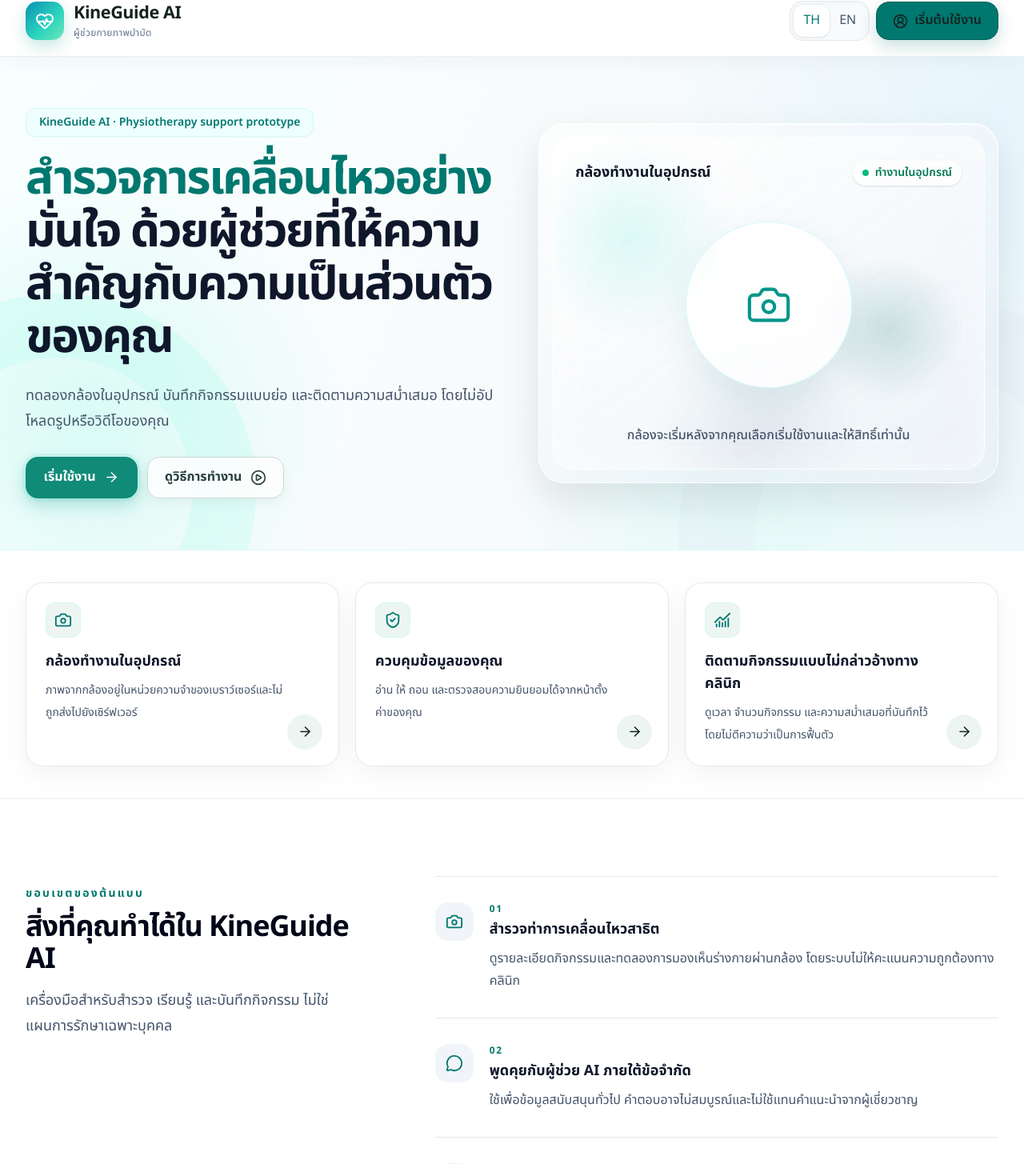
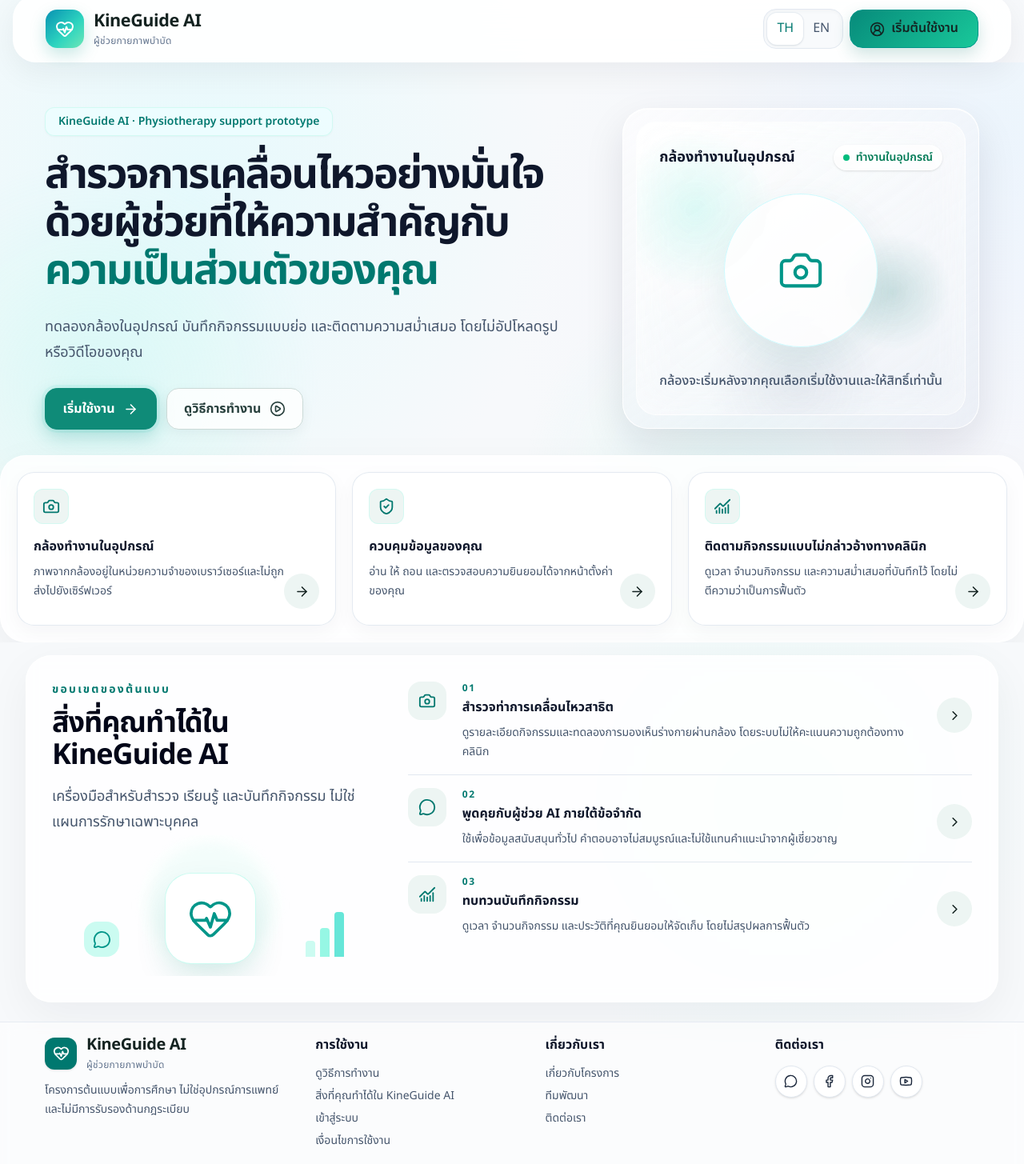
Before and after one commit to err0r4o4-dev/kineguide-ai, a React (Vite) app in the folder apps/web/: page / in a window 1280 px wide. Shown: the part 18-1473 px from the top of the page at 80% size. Built offline with nearby package versions, Linux system fonts and the light colour scheme; no server answers.

Commit message:
feat: implement landing page layout and public header component

```diff
--- a/apps/web/src/components/layout/PublicHeader.tsx
+++ b/apps/web/src/components/layout/PublicHeader.tsx
@@ -10,14 +10,14 @@
   const { t } = useTranslation()
   const auth = useAuth()
   return (
-    <header className="sticky top-0 z-40 border-b border-slate-200/70 bg-white/95 shadow-[0_6px_24px_rgb(15_23_42_/_4%)] backdrop-blur-lg">
+    <header className="sticky top-0 z-40 px-2 pt-2 sm:px-4 sm:pt-3">
       <a
         className="fixed left-4 top-3 z-50 -translate-y-24 rounded-lg bg-white px-4 py-2 font-semibold text-teal-800 shadow-lg transition-transform focus:translate-y-0"
         href="#main-content"
       >
         {t('common.skip')}
       </a>
-      <div className="mx-auto flex min-h-[4.75rem] max-w-7xl items-center justify-between gap-3 px-4 sm:min-h-[5.5rem] sm:gap-4 sm:px-6 lg:px-8">
+      <div className="mx-auto flex min-h-[4.75rem] max-w-[90rem] items-center justify-between gap-3 rounded-[1.4rem] border border-white/80 bg-white/90 px-4 shadow-[0_12px_38px_rgb(15_23_42_/_6%)] backdrop-blur-xl sm:min-h-[5.25rem] sm:gap-4 sm:rounded-[1.8rem] sm:px-7 lg:px-10">
         <span className="sm:hidden">
           <Brand compact prominent />
         </span>
@@ -28,7 +28,7 @@
           <LanguageButton appearance="public" />
           <Link
             aria-label={t('nav.getStarted')}
-            className="inline-flex min-h-11 items-center justify-center gap-2 whitespace-nowrap rounded-xl border border-teal-800 bg-teal-700 px-3 font-semibold text-white no-underline shadow-[0_8px_20px_rgb(15_118_110_/_22%)] transition-colors hover:bg-teal-800 sm:min-h-12 sm:rounded-2xl sm:px-5"
+            className="inline-flex min-h-11 items-center justify-center gap-2 whitespace-nowrap rounded-xl border border-teal-600 bg-[linear-gradient(135deg,#078b7b,#19c89a)] px-3 font-semibold text-white no-underline shadow-[0_8px_20px_rgb(15_118_110_/_20%)] transition-[filter,translate] hover:brightness-95 sm:min-h-12 sm:rounded-2xl sm:px-6"
             to={auth.user ? '/app' : '/register'}
           >
             <CircleUserRound aria-hidden="true" size={19} />
--- a/apps/web/src/lib/i18n.ts
+++ b/apps/web/src/lib/i18n.ts
@@ -147,9 +147,8 @@
     eyebrow: 'KineGuide AI · Physiotherapy support prototype',
     title:
       'สำรวจการเคลื่อนไหวอย่างมั่นใจ ด้วยผู้ช่วยที่ให้ความสำคัญกับความเป็นส่วน\u2060ตัวของคุณ',
-    titleAccent: 'สำรวจการเคลื่อนไหวอย่าง',
-    titleRest:
-      'มั่นใจ ด้วยผู้ช่วยที่ให้ความสำคัญกับความเป็นส่วน\u2060ตัวของคุณ',
+    titleAccent: 'ความเป็นส่วน\u2060ตัวของคุณ',
+    titleRest: 'สำรวจการเคลื่อนไหวอย่างมั่นใจ ด้วยผู้ช่วยที่ให้ความสำคัญกับ',
     subtitle:
       'ทดลองกล้องในอุปกรณ์ บันทึกกิจกรรมแบบย่อ และติดตามความสม่ำเสมอ โดยไม่อัปโหลดรูปหรือวิดีโอของคุณ',
     start: 'เริ่มใช้งาน',
@@ -222,6 +221,16 @@
     finalAction: 'สร้างบัญชีเพื่อเริ่มต้น',
     footerNav: 'ข้อมูลส่วนท้ายเว็บไซต์',
     footerHow: 'ขั้นตอนการใช้งาน',
+    footerUsage: 'การใช้งาน',
+    footerTerms: 'เงื่อนไขการใช้งาน',
+    footerAbout: 'เกี่ยวกับเรา',
+    footerProject: 'เกี่ยวกับโครงการ',
+    footerTeam: 'ทีมพัฒนา',
+    footerContact: 'ติดต่อเรา',
+    footerSocial: 'ติดต่อเรา',
+    footerChannels: 'ช่องทางโซเชียลมีเดียของ KineGuide AI',
+    footerCopyright: '© 2026 KineGuide AI. All rights reserved.',
+    footerPrivacyNote: 'ความเป็นส่วนตัวของคุณ คือสิ่งสำคัญที่สุดของเรา',
     footer:
       'โครงการต้นแบบเพื่อการศึกษา ไม่ใช่อุปกรณ์การแพทย์และไม่มีการรับรองด้านกฎระเบียบ'
   },
@@ -907,8 +916,8 @@
     features: 'Features',
     eyebrow: 'KineGuide AI · Physiotherapy support prototype',
     title: 'Explore movement confidently with support that values your privacy',
-    titleAccent: 'Explore movement with',
-    titleRest: 'confidence and privacy-first support',
+    titleAccent: 'privacy-first support',
+    titleRest: 'Explore movement confidently with',
     subtitle:
       'Try an on-device camera flow, save minimal activity summaries, and track consistency without uploading photos or video.',
     start: 'Get started',
@@ -981,6 +990,16 @@
     finalAction: 'Create an account to begin',
     footerNav: 'Website footer information',
     footerHow: 'Getting started',
+    footerUsage: 'Using KineGuide',
+    footerTerms: 'Terms of use',
+    footerAbout: 'About us',
+    footerProject: 'About the project',
+    footerTeam: 'Development team',
+    footerContact: 'Contact us',
+    footerSocial: 'Follow us',
+    footerChannels: 'KineGuide AI social channels',
+    footerCopyright: '© 2026 KineGuide AI. All rights reserved.',
+    footerPrivacyNote: 'Your privacy is our highest priority',
     footer:
       'Educational prototype only. It is not a medical device and has no regulatory certification.'
   },
--- a/apps/web/src/routes/LandingPage.tsx
+++ b/apps/web/src/routes/LandingPage.tsx
@@ -2,9 +2,14 @@
   ArrowRight,
   Camera,
   ChartNoAxesCombined,
+  ChevronRight,
   CirclePlay,
+  Facebook,
+  HeartPulse,
+  Instagram,
   MessageCircle,
-  ShieldCheck
+  ShieldCheck,
+  Youtube
 } from 'lucide-react'
 import { useEffect } from 'react'
 import { useTranslation } from 'react-i18next'
@@ -70,32 +75,24 @@
   ]
 
   return (
-    <div className="min-h-screen overflow-hidden bg-kg-canvas">
+    <div className="kg-landing-page min-h-screen overflow-hidden bg-kg-canvas">
       <PublicHeader />
       <main id="main-content">
-        <section className="kg-landing-hero relative isolate overflow-hidden border-b border-teal-100/70">
-          <div
-            aria-hidden="true"
-            className="absolute -left-44 bottom-[-11rem] -z-10 size-[31rem] rounded-full border-[5rem] border-teal-200/20"
-          />
-          <div
-            aria-hidden="true"
-            className="absolute -right-44 bottom-[-18rem] -z-10 size-[38rem] rounded-full border-[6rem] border-slate-200/30"
-          />
-          <div className="mx-auto grid max-w-7xl items-center gap-10 px-4 py-12 sm:px-6 sm:py-14 lg:grid-cols-[1.04fr_0.96fr] lg:gap-14 lg:px-8 lg:py-12">
-            <div className="lg:py-4">
+        <section className="kg-landing-hero relative isolate overflow-hidden">
+          <div className="mx-auto grid max-w-[90rem] items-center gap-10 px-5 pb-8 pt-12 sm:px-8 sm:pb-10 sm:pt-14 lg:grid-cols-[1fr_auto] lg:gap-16 lg:px-14 lg:pb-6 lg:pt-12">
+            <div className="min-w-0 lg:py-2">
               <p className="inline-flex min-h-9 items-center rounded-xl border border-teal-100/80 bg-cyan-50/80 px-4 text-sm font-semibold text-teal-700 shadow-sm shadow-teal-900/[0.03]">
                 {t('landing.eyebrow')}
               </p>
               <h1
                 aria-label={t('landing.title')}
-                className="mt-5 max-w-3xl text-[2.25rem] font-bold leading-[1.13] tracking-[-0.04em] sm:text-5xl lg:text-[3.65rem]"
+                className="mt-5 max-w-3xl text-[2.25rem] font-bold leading-[1.15] tracking-[-0.04em] sm:text-5xl lg:text-[2.6rem] xl:text-[3.25rem]"
               >
+                <span className="block text-slate-900">
+                  {t('landing.titleRest')}
+                </span>
                 <span className="block text-teal-700">
                   {t('landing.titleAccent')}
-                </span>
-                <span className="block text-slate-900">
-                  {t('landing.titleRest')}
                 </span>
               </h1>
               <p className="mt-6 max-w-2xl text-base leading-8 text-slate-600 sm:text-lg">
@@ -115,9 +112,9 @@
 
             <aside
               aria-labelledby="camera-preview-title"
-              className="kg-landing-camera-panel p-3 sm:p-4"
+              className="kg-landing-camera-panel mx-auto w-full max-w-[27rem] p-3 sm:p-4 xl:max-w-[32rem]"
             >
-              <div className="kg-landing-camera-screen flex aspect-[1.3/1] min-h-[23rem] flex-col rounded-[1.6rem] border border-white/80 p-5 sm:min-h-[26rem] sm:p-7">
+              <div className="kg-landing-camera-screen flex aspect-[1.12/1] min-h-[22rem] flex-col rounded-[1.6rem] border border-white/80 p-5 sm:p-7">
                 <div className="flex flex-wrap items-center justify-between gap-3">
                   <h2
                     className="text-lg font-bold text-slate-900"
@@ -134,7 +131,7 @@
                   </span>
                 </div>
                 <div className="grid flex-1 place-items-center py-5">
-                  <span className="grid size-40 place-items-center rounded-full border border-cyan-100 bg-white/85 text-teal-600 shadow-[0_18px_45px_rgb(15_118_110_/_10%)] sm:size-52">
+                  <span className="grid size-40 place-items-center rounded-full border border-cyan-100 bg-white/85 text-teal-600 shadow-[0_18px_45px_rgb(15_118_110_/_10%)] sm:size-48">
                     <Camera aria-hidden="true" size={58} strokeWidth={1.7} />
                   </span>
                 </div>
@@ -144,29 +141,31 @@
               </div>
             </aside>
           </div>
-        </section>
-
-        <section
-          aria-labelledby="features-title"
-          className="border-b border-slate-200/80 bg-white py-8 sm:py-10"
+          <div
+            className="mx-auto max-w-[90rem] rounded-[1.75rem] border border-white/80 bg-white/85 p-4 shadow-[0_18px_55px_rgb(15_23_42_/_5%)] backdrop-blur-sm sm:p-5 lg:rounded-[2rem]"
             id="features"
           >
             <h2 className="sr-only" id="features-title">
               {t('landing.features')}
             </h2>
-          <div className="mx-auto grid max-w-7xl gap-4 px-4 sm:px-6 md:grid-cols-3 lg:gap-5 lg:px-8">
+            <div
+              aria-labelledby="features-title"
+              className="grid gap-4 md:grid-cols-3 lg:gap-5"
+            >
               {features.map(({ icon: Icon, title, body, href }) => (
                 <article
-                className="group relative min-h-48 rounded-[1.35rem] border border-slate-200 bg-white p-6 pr-16 shadow-[0_10px_32px_rgb(15_23_42_/_5%)] transition-[transform,border-color,box-shadow] hover:-translate-y-0.5 hover:border-teal-200 hover:shadow-[0_16px_38px_rgb(15_23_42_/_8%)]"
+                  className="group relative min-h-48 rounded-[1.35rem] border border-slate-200/90 bg-white/95 p-5 pr-14 shadow-[0_8px_24px_rgb(15_23_42_/_4%)] transition-[transform,border-color,box-shadow] hover:-translate-y-0.5 hover:border-teal-200 hover:shadow-[0_14px_34px_rgb(15_23_42_/_7%)]"
                   key={title}
                 >
                   <span className="grid size-11 place-items-center rounded-xl bg-kg-soft text-teal-700 ring-1 ring-inset ring-teal-100/70">
                     <Icon aria-hidden="true" size={22} />
                   </span>
-                <h3 className="mt-4 text-lg font-bold text-slate-900">
+                  <h3 className="mt-4 text-base font-bold text-slate-900">
                     {title}
                   </h3>
-                <p className="mt-2 text-sm leading-7 text-slate-600">{body}</p>
+                  <p className="mt-2 text-sm leading-6 text-slate-600">
+                    {body}
+                  </p>
                   <a
                     aria-label={t('landing.featureAction', { feature: title })}
                     className="absolute bottom-5 right-5 grid size-11 place-items-center rounded-full bg-kg-soft text-teal-700 transition-colors group-hover:bg-teal-700 group-hover:text-white"
@@ -177,16 +176,17 @@
                 </article>
               ))}
             </div>
+          </div>
         </section>
 
         <section
           aria-labelledby="capabilities-title"
-          className="bg-white py-16 sm:py-24"
+          className="px-4 py-5 sm:px-6 sm:py-7 lg:px-8 lg:py-4"
           id="capabilities"
         >
-          <div className="mx-auto max-w-7xl px-4 sm:px-6 lg:px-8">
-            <div className="grid gap-12 lg:grid-cols-[0.76fr_1.24fr] lg:gap-20">
-              <div className="lg:pt-3">
+          <div className="mx-auto grid max-w-[90rem] gap-10 rounded-[1.75rem] border border-white/90 bg-white/85 p-7 shadow-[0_18px_55px_rgb(15_23_42_/_5%)] backdrop-blur-sm sm:p-8 lg:grid-cols-[0.72fr_1.28fr] lg:gap-12 lg:rounded-[2rem]">
+            <div className="relative flex min-h-[24rem] flex-col lg:min-h-0">
+              <div>
                 <p className="text-sm font-bold uppercase tracking-[0.16em] text-teal-700">
                   {t('landing.capabilitiesEyebrow')}
                 </p>
@@ -200,53 +200,136 @@
                   {t('landing.capabilitiesBody')}
                 </p>
               </div>
-              <div className="divide-y divide-slate-200 border-y border-slate-200">
+              <div
+                aria-hidden="true"
+                className="relative mt-auto hidden h-44 items-end justify-center overflow-hidden lg:flex"
+              >
+                <span className="absolute bottom-2 size-40 rounded-full bg-teal-50/80 blur-sm" />
+                <span className="relative mb-4 grid size-28 place-items-center rounded-[2rem] bg-white text-teal-600 shadow-[0_18px_38px_rgb(15_118_110_/_14%)] ring-1 ring-teal-100">
+                  <HeartPulse size={58} strokeWidth={1.55} />
+                </span>
+                <span className="absolute bottom-6 left-10 grid size-11 place-items-center rounded-2xl bg-teal-100 text-teal-600">
+                  <MessageCircle size={23} />
+                </span>
+                <span className="absolute bottom-6 right-8 flex h-14 items-end gap-1.5">
+                  <i className="h-5 w-3 rounded-t bg-teal-100" />
+                  <i className="h-9 w-3 rounded-t bg-teal-200" />
+                  <i className="h-14 w-3 rounded-t bg-teal-400/60" />
+                </span>
+              </div>
+            </div>
+            <div className="divide-y divide-slate-200">
               {capabilities.map(({ icon: Icon, title, body }, index) => (
                 <article
-                    className="grid gap-4 py-7 sm:grid-cols-[3.25rem_1fr] sm:py-8"
+                  className="group grid grid-cols-[3.25rem_minmax(0,1fr)_2.75rem] items-start gap-4 py-4 first:pt-0 last:pb-0"
                   key={title}
                 >
-                    <span className="grid size-12 place-items-center rounded-2xl bg-slate-100 text-teal-700">
+                  <span className="grid size-12 place-items-center rounded-2xl bg-kg-soft text-teal-700">
                     <Icon aria-hidden="true" size={22} />
                   </span>
                   <div>
                     <p className="text-xs font-bold tracking-[0.14em] text-teal-700">
                       0{index + 1}
                     </p>
-                      <h3 className="mt-1 text-lg font-bold text-slate-900">
+                    <h3 className="mt-1 text-base font-bold text-slate-900">
                       {title}
                     </h3>
-                      <p className="mt-2 leading-7 text-slate-600">{body}</p>
+                    <p className="mt-2 text-sm leading-6 text-slate-600">
+                      {body}
+                    </p>
                   </div>
+                  <Link
+                    aria-label={t('landing.featureAction', { feature: title })}
+                    className="mt-5 grid size-11 place-items-center rounded-full bg-kg-soft text-slate-800 transition-colors hover:bg-teal-700 hover:text-white"
+                    to={primaryPath}
+                  >
+                    <ChevronRight aria-hidden="true" size={19} />
+                  </Link>
                 </article>
               ))}
-              </div>
             </div>
           </div>
         </section>
       </main>
 
-      <footer className="border-t border-slate-200 bg-white">
-        <div className="mx-auto grid max-w-7xl gap-4 px-4 py-6 sm:px-6 md:grid-cols-[1.3fr_1fr] md:items-center lg:px-8">
+      <footer className="mt-2 border-t border-slate-200/80 bg-white/55 backdrop-blur-sm">
+        <div className="mx-auto max-w-[90rem] px-5 py-4 sm:px-8 lg:px-14">
+          <div className="grid gap-8 sm:grid-cols-2 lg:grid-cols-[1.2fr_1fr_1fr_1fr] lg:gap-8">
             <div>
               <Brand />
-            <p className="mt-2 max-w-xl text-xs leading-5 text-slate-600 sm:text-sm">
+              <p className="mt-3 max-w-sm text-sm leading-6 text-slate-600">
                 {t('landing.footer')}
               </p>
             </div>
+            <nav aria-labelledby="footer-usage-title">
+              <h2 className="font-bold text-slate-900" id="footer-usage-title">
+                {t('landing.footerUsage')}
+              </h2>
+              <ul className="mt-3 space-y-2 text-sm text-slate-600">
+                <li>
+                  <a className="hover:text-teal-700" href="#features">
+                    {t('landing.learn')}
+                  </a>
+                </li>
+                <li>
+                  <a className="hover:text-teal-700" href="#capabilities">
+                    {t('landing.capabilitiesTitle')}
+                  </a>
+                </li>
                 {!auth.user && (
-            <nav
-              aria-label={t('landing.footerNav')}
-              className="flex flex-wrap text-sm md:justify-end"
-            >
-              <Link
-                className="inline-flex min-h-11 items-center font-medium hover:text-teal-700"
-                to="/login"
-              >
+                  <li>
+                    <Link className="hover:text-teal-700" to="/login">
                       {t('auth.signIn')}
                     </Link>
+                  </li>
+                )}
+                <li>{t('landing.footerTerms')}</li>
+              </ul>
             </nav>
+            <section aria-labelledby="footer-about-title">
+              <h2 className="font-bold text-slate-900" id="footer-about-title">
+                {t('landing.footerAbout')}
+              </h2>
+              <ul className="mt-3 space-y-2 text-sm text-slate-600">
+                <li>{t('landing.footerProject')}</li>
+                <li>{t('landing.footerTeam')}</li>
+                <li>{t('landing.footerContact')}</li>
+              </ul>
+            </section>
+            <section aria-labelledby="footer-social-title">
+              <h2 className="font-bold text-slate-900" id="footer-social-title">
+                {t('landing.footerSocial')}
+              </h2>
+              <div
+                aria-label={t('landing.footerChannels')}
+                className="mt-3 flex flex-wrap gap-2"
+                role="img"
+              >
+                {[MessageCircle, Facebook, Instagram, Youtube].map(
+                  (Icon, index) => (
+                    <span
+                      aria-hidden="true"
+                      className="grid size-10 place-items-center rounded-full border border-slate-200 bg-white text-slate-800 shadow-sm"
+                      key={index}
+                    >
+                      <Icon size={17} />
+                    </span>
+                  )
                 )}
+              </div>
+            </section>
+          </div>
+          <div className="mt-5 flex flex-col gap-3 border-t border-slate-200 pt-4 text-xs text-slate-500 sm:flex-row sm:items-center sm:justify-between">
+            <p>{t('landing.footerCopyright')}</p>
+            <p className="inline-flex items-center gap-2 font-medium text-slate-600">
+              <ShieldCheck
+                aria-hidden="true"
+                className="text-teal-700"
+                size={17}
+              />
+              {t('landing.footerPrivacyNote')}
+            </p>
+          </div>
         </div>
       </footer>
     </div>
--- a/apps/web/src/styles/index.css
+++ b/apps/web/src/styles/index.css
@@ -34,6 +34,14 @@
   min-width: 320px;
   min-height: 100vh;
   background: #f4f7f6;
+}
+
+.kg-landing-page {
+  background:
+    radial-gradient(circle at 19% 17%, rgb(207 250 254 / 42%), transparent 28%),
+    radial-gradient(circle at 84% 25%, rgb(237 233 254 / 34%), transparent 28%),
+    radial-gradient(circle at 76% 67%, rgb(204 251 241 / 32%), transparent 24%),
+    #f7f9fb;
 }
 
 a {
@@ -104,10 +112,9 @@
 
 .kg-landing-hero {
   background:
-    radial-gradient(circle at 9% 74%, rgb(153 246 228 / 32%), transparent 25%),
-    radial-gradient(circle at 72% 86%, rgb(204 251 241 / 40%), transparent 24%),
-    radial-gradient(circle at 98% 12%, rgb(224 242 254 / 55%), transparent 30%),
-    linear-gradient(112deg, #f8ffff 0%, #f8fbfc 49%, #edf8fb 100%);
+    radial-gradient(circle at 9% 56%, rgb(153 246 228 / 25%), transparent 23%),
+    radial-gradient(circle at 72% 72%, rgb(204 251 241 / 32%), transparent 25%),
+    radial-gradient(circle at 98% 12%, rgb(224 242 254 / 44%), transparent 30%);
 }
 
 .kg-landing-camera-panel {
```
Also changed, not shown: 1 other file (tests, documents, lock files or other folders). Lines whose indentation alone changed are shown as unchanged.
